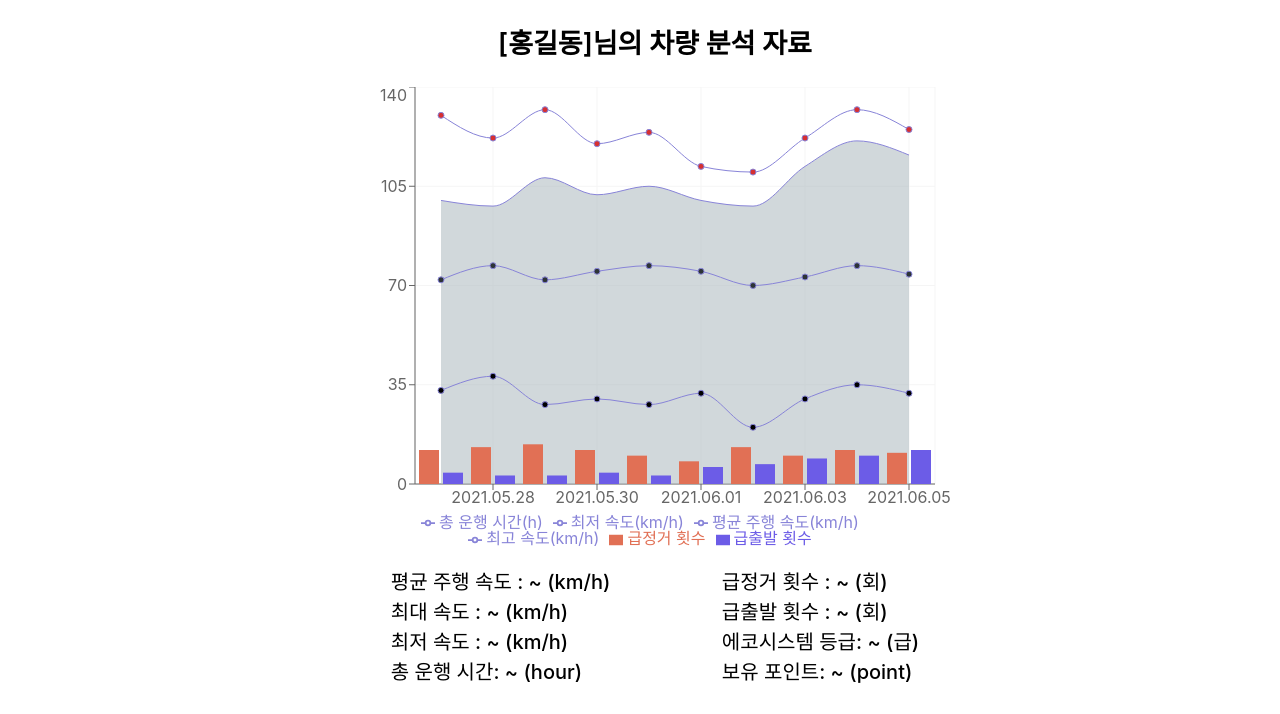
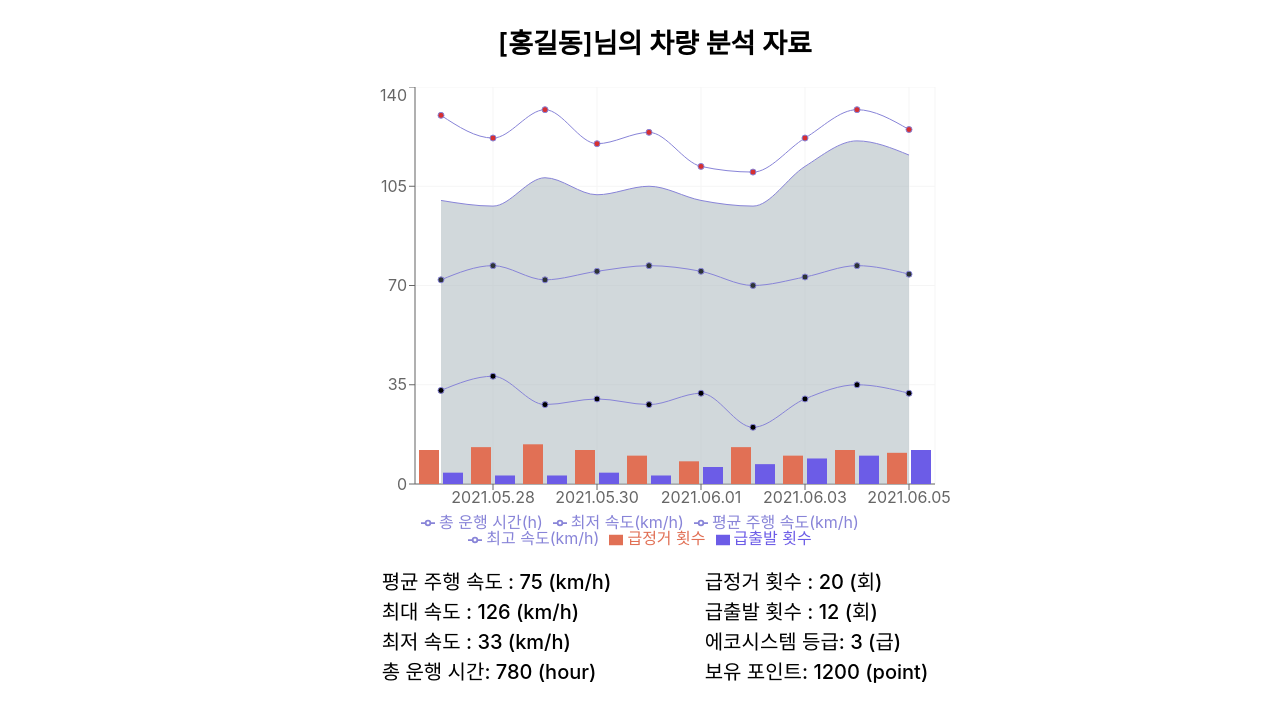
Before and after one commit to EgoEco/egoeco-web, a React app in the folder my-app/: page /analysis in a window 1280 px wide. Shown: the part 83-797 px from the top of the page. Built offline with nearby package versions, Linux system fonts and the light colour scheme.

Commit message:
fix 2st all feedback

```diff
--- a/my-app/public/index.html
+++ b/my-app/public/index.html
@@ -24,7 +24,7 @@
       work correctly both with client-side routing and a non-root public URL.
       Learn how to configure a non-root public URL by running `npm run build`.
     -->
-    <title>React App</title>
+    <title>EgoEco App</title>
   </head>
   <body>
     <noscript>You need to enable JavaScript to run this app.</noscript>
--- a/my-app/src/Screens/Analysis.js
+++ b/my-app/src/Screens/Analysis.js
@@ -57,20 +57,20 @@ function Analysis(props) {
                 <AnalysisCarChart />
                 <AnalysisContent>
                     <AnalysisContext>
-                        <div>평균 주행 속도 : ~ (km/h)</div>
-                        <div>최대 속도 : ~ (km/h)</div>
-                        <div>최저 속도 : ~ (km/h)</div>
-                        <div>총 운행 시간: ~ (hour)</div>
+                        <div>평균 주행 속도 : 75 (km/h)</div>
+                        <div>최대 속도 : 126 (km/h)</div>
+                        <div>최저 속도 : 33 (km/h)</div>
+                        <div>총 운행 시간: 780 (hour)</div>
                     </AnalysisContext>
                     <AnalysisContext>
-                        <div>급정거 횟수 : ~ (회)</div>
-                        <div>급출발 횟수 : ~ (회)</div>
-                        <div>에코시스템 등급: ~ (급)</div>
-                        <div>보유 포인트: ~ (point)</div>
+                        <div>급정거 횟수 : 20 (회)</div>
+                        <div>급출발 횟수 : 12 (회)</div>
+                        <div>에코시스템 등급: 3 (급)</div>
+                        <div>보유 포인트: 1200 (point)</div>
                     </AnalysisContext>
                 </AnalysisContent>
                 <Topic>[홍길동]님의 에코시스템 실천으로</Topic>
-                <Topic>소나무 ~ (그루)를 살리셨습니다!</Topic>
+                <Topic>소나무 3 (그루)를 살리셨습니다!</Topic>
             </AnalysisLayout>
         </AnalysisContainer>
     );
--- a/my-app/src/Screens/Home.js
+++ b/my-app/src/Screens/Home.js
@@ -61,7 +61,7 @@ function Home(props) {
                 <Article>
                     <p>
                         <strong>에코 시스템 </strong>
-                        은 서울시 시내버스를 대상으로 이미 검증된 환경보호 정책이다. 그러나 개인 차량에는 적용되지 않습니다. 따라서, 이 앱은 자가용을 대상으로 에코시스템을 적용하여 온실가스를 줄이는 데 기여할 것입니다.
+                        은 서울시 시내버스를 대상으로 이미 검증된 환경보호 정책입니다. 그러나 개인 차량에는 적용되지 않습니다. 따라서, 이 앱은 자가용을 대상으로 에코시스템을 적용하여 온실가스를 줄이는 데 기여할 것입니다.
                         그 효과로 온실가스 배출량을 <strong>7%</strong> 줄일 수 있습니다.
                     </p>
                 </Article>
```
Also changed, not shown: my-app/public/favicon.ico, my-app/public/images/item/a2.png.
